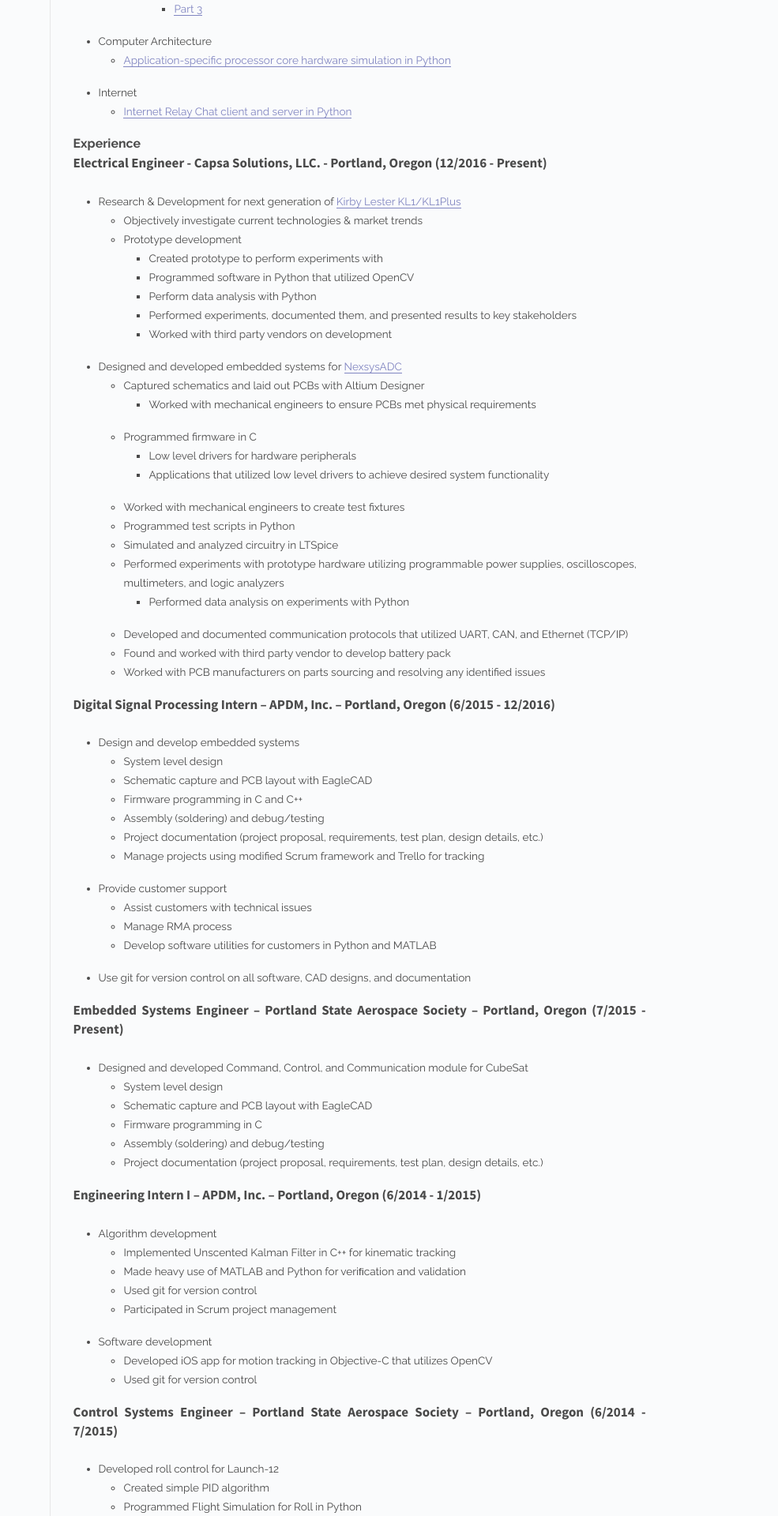
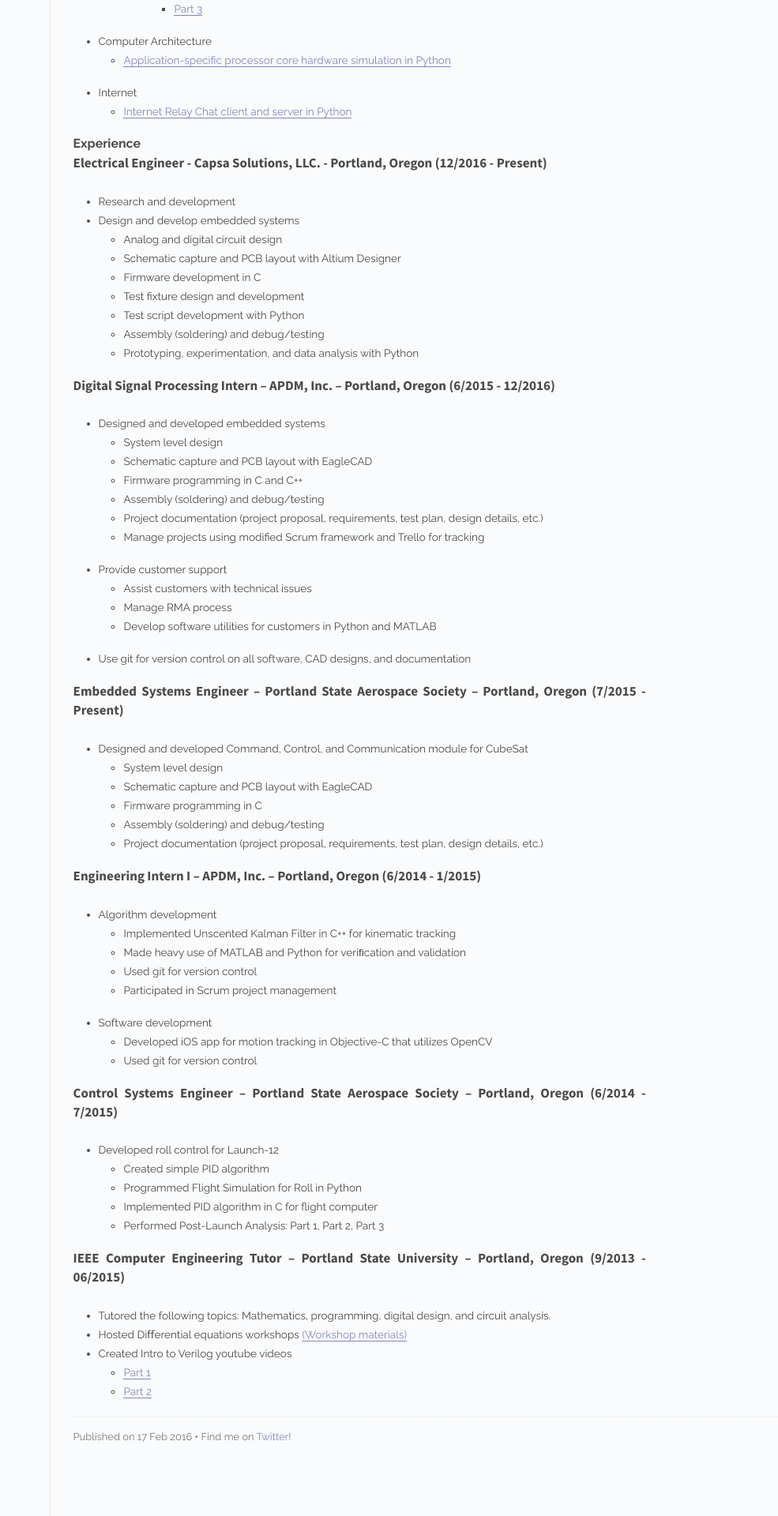
Before and after one commit to wrh2/wrh2.github.io, a Jekyll site: the page built from _posts/2016-02-17-about.md, in a window 1280 px wide. Shown: the part 833-2753 px from the top of the page at 79% size, without its empty margins (295-1280 px from the left). Built offline with Jekyll 4.4.1, drawn with Linux system fonts in a browser that asks for light colours.

Commit message:
revised about me

```diff
--- a/_posts/2016-02-17-about.md
+++ b/_posts/2016-02-17-about.md
@@ -44,32 +44,19 @@
 
 **Electrical Engineer - Capsa Solutions, LLC. - Portland, Oregon (12/2016 - Present)**
 
-* Research & Development for next generation of [Kirby Lester KL1/KL1Plus](https://www.capsahealthcare.com/product-category/tablet-capsule-counting)
-    * Objectively investigate current technologies & market trends
-    * Prototype development
-        * Created prototype to perform experiments with
-        * Programmed software in Python that utilized OpenCV
-        * Perform data analysis with Python
-        * Performed experiments, documented them, and presented results to key stakeholders
-        * Worked with third party vendors on development
-* Designed and developed embedded systems for [NexsysADC](https://vimeo.com/238819938/fff0855912)
-    * Captured schematics and laid out PCBs with Altium Designer
-        * Worked with mechanical engineers to ensure PCBs met physical requirements
-    * Programmed firmware in C
-        * Low level drivers for hardware peripherals
-        * Applications that utilized low level drivers to achieve desired system functionality
-    * Worked with mechanical engineers to create test fixtures
-    * Programmed test scripts in Python
-    * Simulated and analyzed circuitry in LTSpice
-    * Performed experiments with prototype hardware utilizing programmable power supplies, oscilloscopes, multimeters, and logic analyzers
-        * Performed data analysis on experiments with Python
-    * Developed and documented communication protocols that utilized UART, CAN, and Ethernet (TCP/IP)
-    * Found and worked with third party vendor to develop battery pack
-    * Worked with PCB manufacturers on parts sourcing and resolving any identified issues
+* Research and development
+* Design and develop embedded systems
+    * Analog and digital circuit design
+    * Schematic capture and PCB layout with Altium Designer
+    * Firmware development in C
+    * Test fixture design and development
+    * Test script development with Python
+    * Assembly (soldering) and debug/testing
+    * Prototyping, experimentation, and data analysis with Python
 
 **Digital Signal Processing Intern – APDM, Inc. – Portland, Oregon (6/2015 - 12/2016)**
 
-* Design and develop embedded systems
+* Designed and developed embedded systems
     * System level design
     * Schematic capture and PCB layout with EagleCAD
     * Firmware programming in C and C++
```
